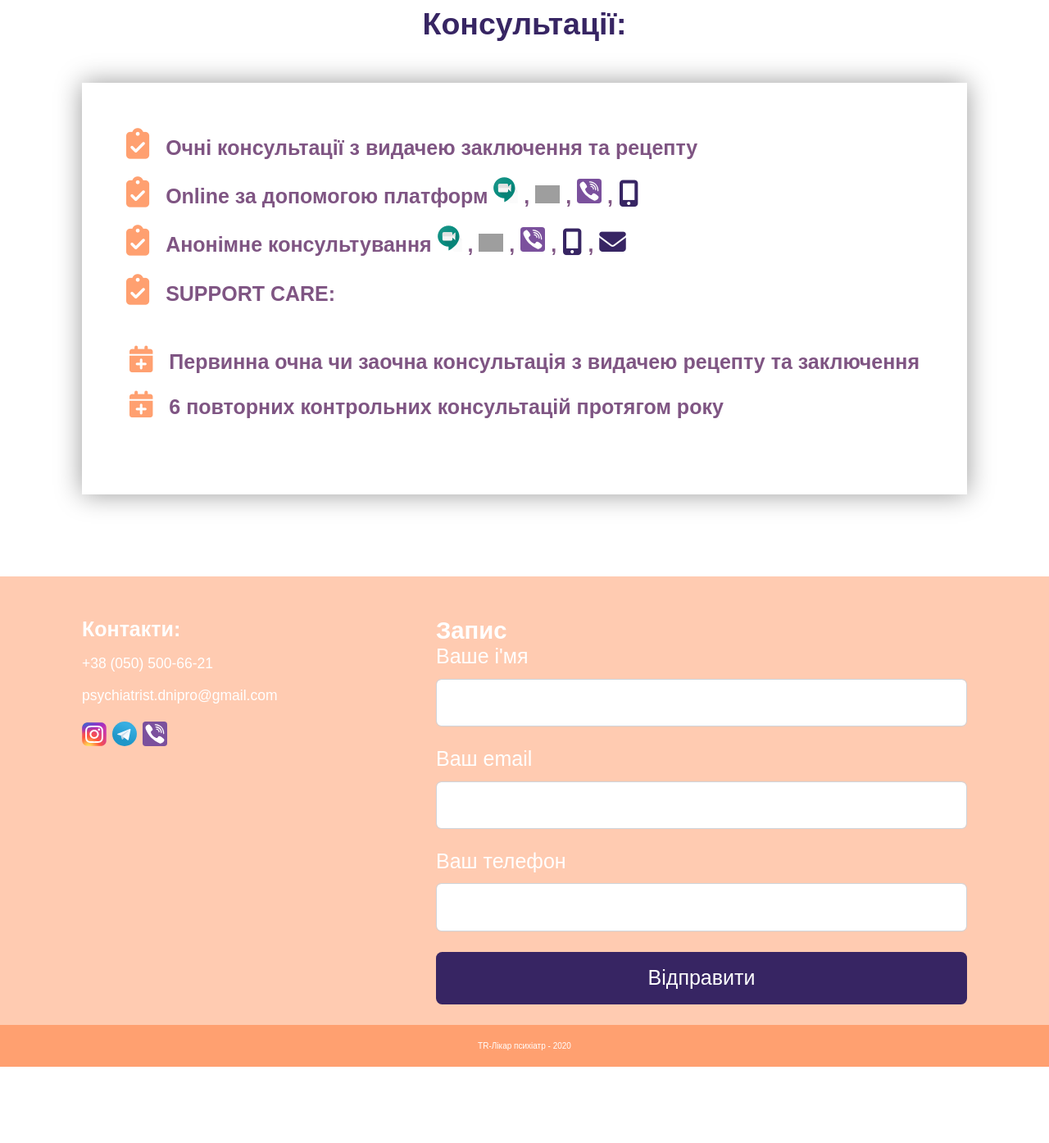
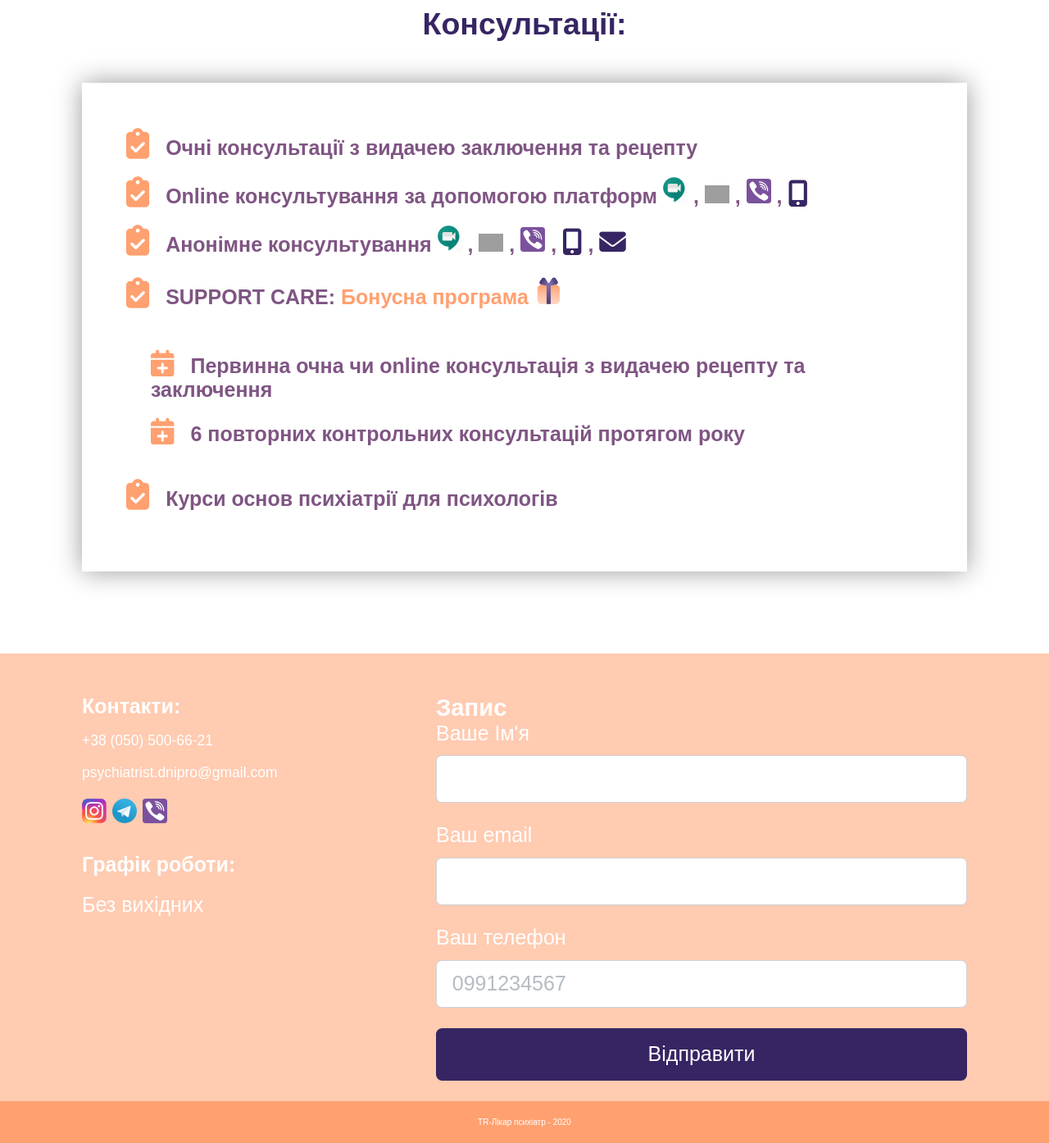
Before and after one commit to aquamarinewave/test.dr, a PHP site: page / in a window 1280 px wide. Shown: the part 2080-3474 px from the top of the page at 82% size. Before the commit the page ends 3381 px from the top, so only its background shows below. Run offline with PHP 8.4, Linux system fonts and the light colour scheme; some libraries are stand-ins or nearby versions; grey boxes are pictures that could not be loaded.

Commit message:
Update information

```diff
--- a/index.html
+++ b/index.html
@@ -3,10 +3,19 @@
 <head>
     <meta charset="UTF-8">
     <meta name="viewport" content="width=device-width, initial-scale=1.0">
+    <meta name="description" content="Лікар психіатр в місті Дніпро,психиатр,консультация врача психиатра Днепр, врач психиатр,психиатр Тимофеев, психотерапия Днепр, депрессия, лечение депрессии, лечение тревоги, лечение панические атак, панические атаки, лечение бессонницы, бессонница, лучший психиатр Днепр, проблемы со сном, Врач Днепр, Врач психиатр в городе Днепр" />
+    <meta name="keywords" content="лікар, психіатр, Дніпро, психіатрія, лікування, депресія, Тимофєєв Роман Миколайович, психиатр, врач психиатр,  днепр,лечение психиатр днепр, лечение психиатрических расстройств, Тимофеев, Тимофеев психиатр" />
+    <meta name="robots" content="index,follow"/>
+    <meta name="google-site-verification" content="m0KxPRMif4kHAtADl6MHSSt1SUhgy9wu3YgjxXPDGIA" />
     <title>TR-лікар психіатр</title>
     <link rel="stylesheet" href="style.css">
+    <link rel="shortcut icon" href="/image/logo.png" type="image/png">
     <link rel="stylesheet" href="fonts/fontawesome-free-5.15.1-web/css/all.min.css">
     <style>
+
+    .bonus {
+        color: var(--orange);
+    }
         /*POPUP*/
         .test {
             position: relative;
@@ -99,7 +108,7 @@
         <div class="header-wrapp">
             <div class="header">
                 <div class="logo-container">
-                    <img class="logo" src="./image/logo.png" alt="TR-logo">
+                    <a href="https://www.psychiatrist-dnipro.com.ua"><img class="logo" src="./image/logo.png" alt="TR-logo"></a>
                 </div>
 
                 <div class="mob-menu">
@@ -142,7 +151,7 @@
 
                 <div class="info-me-list">
                     <ul>
-                        <li class="graduate"><div>Асистент кафедри психіатрії, наркології та медичної психології</div></li>
+                        <li class="graduate"><div>Асистент кафедри психіатрії, наркології і медичної психології</div></li>
                         <li class="psi">Лікар психіатр з 2003 року</li>
                         <li class="stethoscope">Лікар вищої категорії</li>
                     </ul>
@@ -191,7 +200,7 @@
 
                  <!-- <a >Вызвать всплывающее окно</a>-->
 
-                <div class="btn-test"><a href="#zatemnenie" target="_blank">Пройти тест</a></div>
+                <div class="btn-test"><a href="#zatemnenie">Пройти тест</a></div>
             </div>
 
         </div>
@@ -206,7 +215,7 @@
                       <!--  <li>При вторинній (повторній) консультації <span>знижка <span>20%</span></span></li> -->
                     </ul>
                 </li>
-                <li class="consultation">Online  за допомогою платформ
+                <li class="consultation">Online консультування за допомогою платформ
                     <span class="soc-icon"><a href="https://meet.google.com/"><img class="soc-img" src="./image/soc icons/google-meet-icon.svg" alt="g-meet-icon"></a></span>
                     ,
                     <span class="soc-icon"><a href="https://explore.zoom.us/meetings"><img class="soc-img" src="./image/soc icons/zoom-icon.svg" alt="zoom-icon"></a></span>
@@ -214,7 +223,7 @@
                     <span class="soc-icon"><a href="viber://chat?number=+380505006621"><img class="soc-img" src="./image/soc icons/viber-icon.svg" alt="viber-icon"></a></span>
                     ,
                     <span ><a class="phone icon-phone" href="tel:+380505006621"></a></span>
-                     </li>
+                    <!--з доставкою заключення та рецепту по м. Дніпро--> </li>
                 <li class="consultation">Анонімне консультування <span class="soc-icon"><a href="https://meet.google.com/"><img class="soc-img" src="./image/soc icons/google-meet-icon.svg" alt="g-meet-icon"></a></span>
                     ,
                     <span class="soc-icon"><a href="https://explore.zoom.us/meetings"><img class="soc-img" src="./image/soc icons/zoom-icon.svg" alt="zoom-icon"></a></span>
@@ -227,17 +236,18 @@
 
 
                 </li>
-                <li class="consultation"><span class="upper">support care:</span>
+                <li class="consultation"><span class="upper">support care:</span><span class="bonus"> Бонусна програма <img src="image/gift.png" width="35"></span>
                     <div class="discount-container">
                       <!--  <div class="discount"><span>50%</span> економія</div>
                         <div class="discount-info"> -->
                             <ul>
-                                <li class="plus">Первинна очна чи заочна консультація з видачею рецепту та заключення</li>
+                                <li class="plus">Первинна очна чи online консультація з видачею рецепту та заключення <!--з можливою доставкою по м. Дніпро--></li>
                                 <li class="plus">6 повторних контрольних консультацій протягом року</li>
                             </ul>
                      <!--  </div> -->
                     </div>
                 </li>
+                <li class="consultation">Курси основ психіатрії для психологів</li>
             </ul>
         </div>
 
@@ -247,15 +257,21 @@
     <footer id="footer" >
         <div class="container-footer">
             <div class="c-f-one">
-                <div id="footer" class="contact-h">Контакти:</div>
+                <div class="contact-h">Контакти:</div>
                 <div class="phone"><a href="tel:+380505006621">+38 (050) 500-66-21</a></div>
                 <div class="mail"><a href="mailto:psychiatrist.dnipro@gmail.com">psychiatrist.dnipro@gmail.com</a></div>
-              <!--  <span class="soc-icon"><a href=""><img class="soc-img" src="./image/soc icons/facebook_icon.svg" alt="facebook-icon"></a></span>-->
-                <span class="soc-icon"><a href="https://instagram.com/psychiatrist_dnipro?igshid=1qcctmzyaouax"><img class="soc-img" src="./image/soc icons/Instagram_logo_2016.svg" alt="instagram-icon"></a></span>
+            <!--    <span class="soc-icon"><a href="https://www.facebook.com/profile.php?id=100058825736530" target="_blank" ><img class="soc-img" src="./image/soc icons/facebook_icon.svg" alt="facebook-icon"></a></span> -->
+                <span class="soc-icon"><a href="https://instagram.com/psychiatrist_dnipro?igshid=1qcctmzyaouax" target="_blank"><img class="soc-img" src="./image/soc icons/Instagram_logo_2016.svg" alt="instagram-icon"></a></span>
                 <span class="soc-icon"><a href="tg://resolve?domain=psychiatrist_dnipro"><img class="soc-img" src="./image/soc icons/telegram_logo.svg" alt="telegram-icon"></a></span>
                 <span class="soc-icon"><a href="viber://chat?number=+380505006621"><img class="soc-img" src="./image/soc icons/viber-icon.svg" alt="viber-icon"></a></span>
              <!--   <span class="soc-icon"><a href="https://api.whatsapp.com/send?phone=380"><img class="soc-img" src="./image/soc icons/whatsapp_logo.svg" alt="whatsapp-icon"></a></span> -->
 
+
+
+             <div class="working-time">
+                 <div class="contact-h">Графік роботи: </div>
+                 <div>Без вихідних</div>
+             </div>
             </div>
 
             <div class="c-f-two">
@@ -265,7 +281,7 @@
                 <form id="fcf-form-id" class="fcf-form-class" method="post" action="contact-form-process.php">
 
                     <div class="fcf-form-group">
-                        <label for="Name" class="fcf-label">Ваше і'мя</label>
+                        <label for="Name" class="fcf-label">Ваше Ім'я</label>
                         <div class="fcf-input-group">
                             <input type="text" id="Name" name="Name" class="fcf-form-control" required>
                         </div>
@@ -281,7 +297,7 @@
                     <div class="fcf-form-group">
                         <label for="Phone" class="fcf-label">Ваш телефон</label>
                         <div class="fcf-input-group">
-                            <input type="phone" id="Phone" name="Phone" class="fcf-form-control" required>
+                            <input type="tel" id="Phone" name="Phone" class="fcf-form-control" placeholder="0991234567" required>
                         </div>
                     </div>
 
@@ -295,7 +311,7 @@
             </div>
         </div>
         <div class="copyright">
-            TR-Лікар психіатр - 2020
+            TR-Лікар психіатр - 2020<!--<script>new Date().getFullYear()>2010&&document.write("-"+new Date().getFullYear());</script> -->
         </div>
         <div class="chevronup-container"><a class="chevronup" href="#top"><i class="fas fa-chevron-up"></i></a></div>
     </footer>
--- a/main.js
+++ /dev/null
@@ -1,3 +0,0 @@
-$(window).on("scroll", function() {
-    $(header).toggleClass("active", $(this).scrollTop() > $(window).height());
-  });
--- a/style.css
+++ b/style.css
@@ -205,7 +205,7 @@ hr {
 
 .inside-list li {
     font-size: .7rem;
-    padding-left: 10% ;
+    padding-left: 10%;
 }
 
 .scale::before {
@@ -300,12 +300,13 @@ h2 {
 
 .discount-twenty span {
     font-size: 1rem;
-    color: var(--orange)
+    color: var(--orange);
 }
 
 .discount-twenty span span {
     font-size: 1.7rem;
 }
+
 
 
 .consultations li {
@@ -355,6 +356,10 @@ h2 {
     color: var(--orange);
 }
 
+.plus {
+    padding-left: 30px;
+}
+
 .plus::before {
     font-family: "Font Awesome 5 Free";
     display: inline-block;
@@ -400,6 +405,10 @@ footer {
 .c-f-two {
     display: inline-block;
     width: 60%;
+}
+
+.working-time .contact-h {
+    margin: 30px 0 20px 0;
 }
 
 .phone {
@@ -486,6 +495,11 @@ footer {
 
 .fcf-form-group {
     margin-bottom: 1rem;
+}
+
+#Phone::placeholder {
+    color: rgba(108, 122, 137, 0.5);
+
 }
 
 .fcf-input-group {
```
Also changed, not shown: contact-form-process.php (+8 -7 lines), skrining.html (+13 -7 lines), skrining_ua.html (+12 -7 lines), image/gift.png (added), image/image/dr.simbol.png (added).
